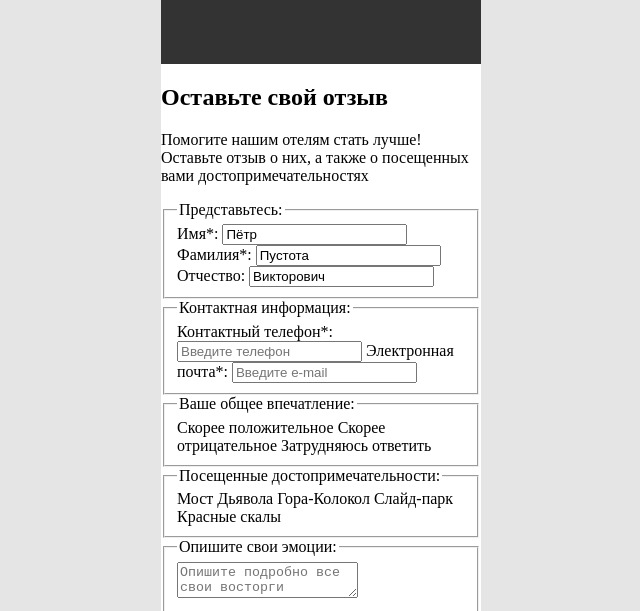
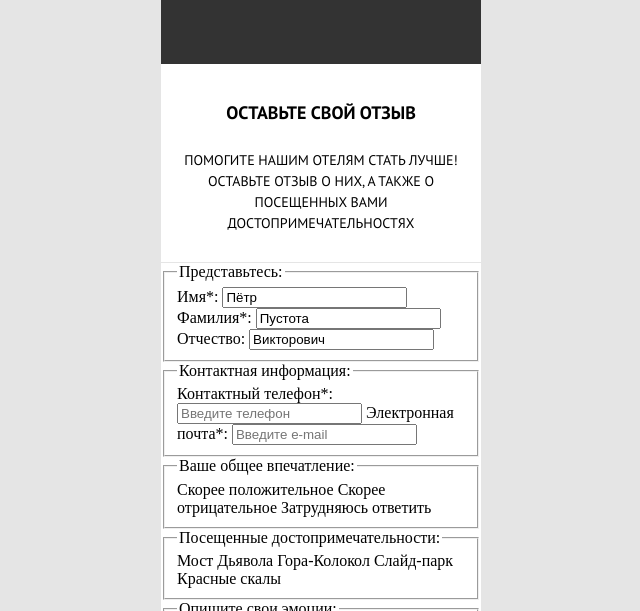
Before and after one commit to htmlacademy-adaptive/2107549-sedona-27, a website: page source/form.html in a window 1280 px wide. Shown: the part 151-762 px from the top of the page, without its empty margins (319-959 px from the left). Drawn offline with nearby package versions, Linux system fonts and the light colour scheme; files that its build step writes are made by us from their sources.

Commit message:
end workday 8 dec

```diff
--- a/source/form.html
+++ b/source/form.html
@@ -44,8 +44,10 @@
         </section>
 
         <section class="feedback">
-          <h2 class="feedback__title">Оставьте свой отзыв</h2>
-          <p class="feedback__text">Помогите нашим отелям стать лучше! Оставьте отзыв о них, а также о посещенных вами достопримечательностях</p>
+          <div class="feedback__article">
+            <h2 class="feedback__article-title">Оставьте свой отзыв</h2>
+            <p class="feedback__article-text">Помогите нашим отелям стать лучше! Оставьте отзыв о них, а также о посещенных вами достопримечательностях</p>
+          </div>
           <form class="feedback__form" action="https://echo.htmlacademy.ru" method="post">
             <fieldset class="feedback__item feedback__item--name">
               <legend class="feedback__legend">Представьтесь:</legend>
--- /dev/null
+++ b/source/sass/blocks/feedback.scss
@@ -0,0 +1,20 @@
+@import "./general/mixins.scss";
+@import "./general/variables.scss";
+
+.feedback__article {
+  text-align: center;
+  border-bottom: solid 1px $color-mercury;
+}
+
+.feedback__article-title {
+  @include heading-font;
+  margin: 0;
+  padding-top: 36px;
+}
+
+.feedback__article-text {
+  @include basic-font;
+  margin: 0;
+  padding-top: 24px;
+  padding-bottom: 28px;
+}
--- a/source/sass/blocks/video.scss
+++ b/source/sass/blocks/video.scss
@@ -5,13 +5,13 @@
   text-align: center;
 }
 
-.page-article__title--video {
+.page-article-video__title {
   @include heading-font;
   margin: 0;
   padding-top: 25px;
 }
 
-.page-article__text--video {
+.page-article-video__text {
   @include basic-font;
   margin: 0;
   padding-top: 30px;
--- a/source/sass/style.scss
+++ b/source/sass/style.scss
@@ -14,3 +14,4 @@
 @import "./blocks/page-footer.scss";
 @import "./blocks/gallery.scss";
 @import "./blocks/video.scss";
+@import "./blocks/feedback.scss";
```
Also changed, not shown: source/catalog.html (+4 -4 lines), source/index.html (+1 -1 lines).
